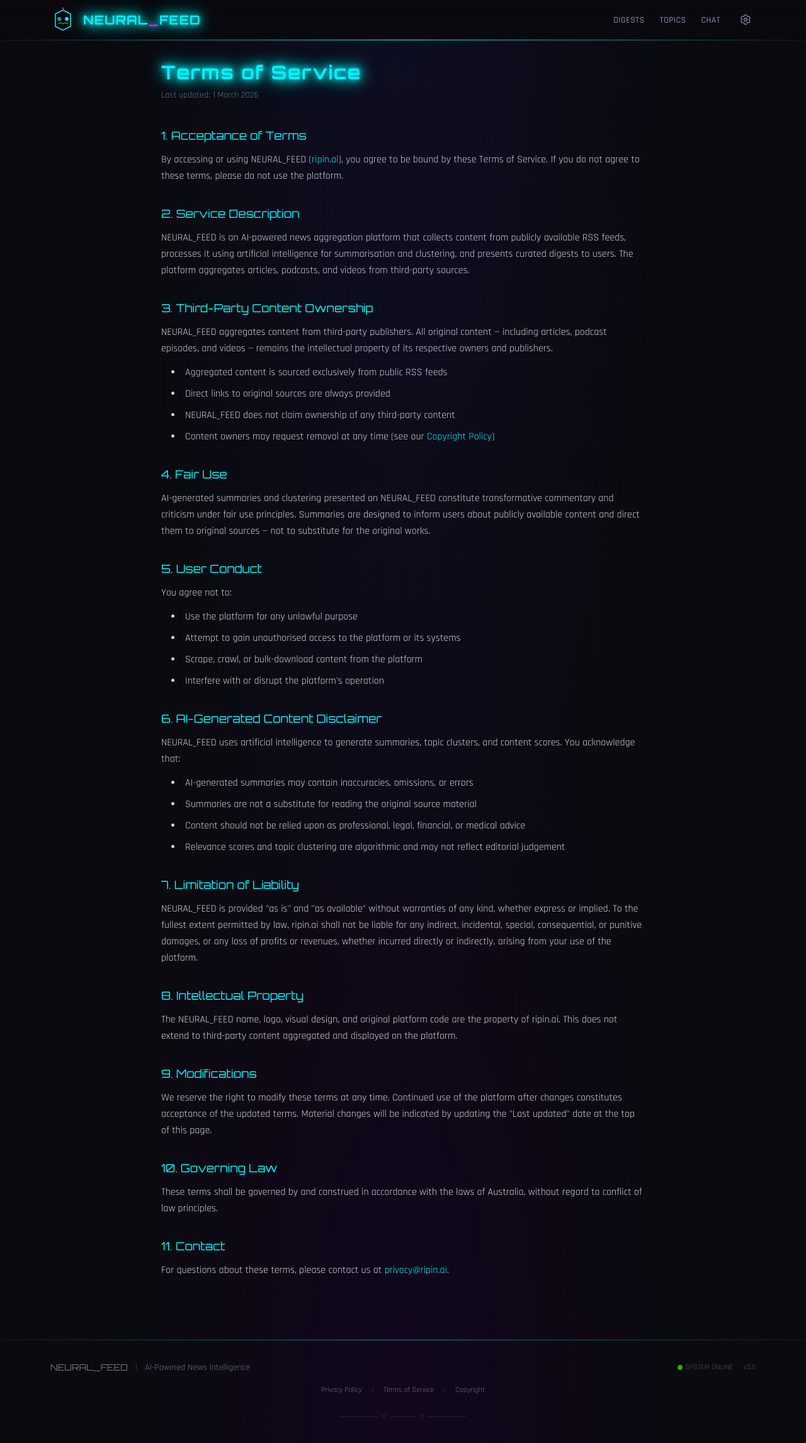
After one commit to jungleboyz/ai-news-agent, a Python web app: template web/templates/terms.html in a window 1280 px wide. The commit adds this page. Shown: the whole page at 63% size. Run offline with Jinja, Linux system fonts and the light colour scheme; the template is opened without the code that fills it, so the values that code supplies are empty; some libraries are stand-ins or nearby versions.

Commit message:
Add privacy policy, terms of service, and copyright pages
Add themed legal pages extending base.html with cyber styling, footer
links on all pages, and DMCA takedown process. Replaces standalone
privacy_health.html with integrated template.

Co-Authored-By: Claude Opus 4.6 <noreply@anthropic.com>

```diff
--- a/web/templates/base.html
+++ b/web/templates/base.html
@@ -150,6 +150,14 @@
                 </div>
             </div>
 
+            <div class="flex justify-center gap-4 mt-4 text-xs text-gray-500">
+                <a href="/privacy" class="hover:text-neon-cyan transition-colors">Privacy Policy</a>
+                <span class="text-gray-700">|</span>
+                <a href="/terms" class="hover:text-neon-cyan transition-colors">Terms of Service</a>
+                <span class="text-gray-700">|</span>
+                <a href="/copyright" class="hover:text-neon-cyan transition-colors">Copyright</a>
+            </div>
+
             <!-- Decorative circuit lines -->
             <div class="mt-6 flex justify-center">
                 <svg width="200" height="20" class="text-gray-800">
--- /dev/null
+++ b/web/templates/terms.html
@@ -0,0 +1,84 @@
+{% extends "base.html" %}
+{% block title %}Terms of Service — NEURAL_FEED{% endblock %}
+
+{% block content %}
+<div class="max-w-3xl mx-auto">
+    <h1 class="font-cyber text-2xl md:text-3xl font-bold neon-text tracking-wider mb-2">Terms of Service</h1>
+    <p class="text-sm text-gray-500 mb-10">Last updated: 1 March 2026</p>
+
+    <div class="space-y-8 text-gray-300 leading-relaxed">
+        <section>
+            <h2 class="font-cyber text-lg text-neon-cyan mb-3">1. Acceptance of Terms</h2>
+            <p>By accessing or using NEURAL_FEED (<a href="https://ripin.ai" class="text-neon-cyan hover:underline">ripin.ai</a>), you agree to be bound by these Terms of Service. If you do not agree to these terms, please do not use the platform.</p>
+        </section>
+
+        <section>
+            <h2 class="font-cyber text-lg text-neon-cyan mb-3">2. Service Description</h2>
+            <p>NEURAL_FEED is an AI-powered news aggregation platform that collects content from publicly available RSS feeds, processes it using artificial intelligence for summarisation and clustering, and presents curated digests to users. The platform aggregates articles, podcasts, and videos from third-party sources.</p>
+        </section>
+
+        <section>
+            <h2 class="font-cyber text-lg text-neon-cyan mb-3">3. Third-Party Content Ownership</h2>
+            <p class="mb-3">NEURAL_FEED aggregates content from third-party publishers. All original content — including articles, podcast episodes, and videos — remains the intellectual property of its respective owners and publishers.</p>
+            <ul class="list-disc list-inside space-y-2 ml-4">
+                <li>Aggregated content is sourced exclusively from public RSS feeds</li>
+                <li>Direct links to original sources are always provided</li>
+                <li>NEURAL_FEED does not claim ownership of any third-party content</li>
+                <li>Content owners may request removal at any time (see our <a href="/copyright" class="text-neon-cyan hover:underline">Copyright Policy</a>)</li>
+            </ul>
+        </section>
+
+        <section>
+            <h2 class="font-cyber text-lg text-neon-cyan mb-3">4. Fair Use</h2>
+            <p>AI-generated summaries and clustering presented on NEURAL_FEED constitute transformative commentary and criticism under fair use principles. Summaries are designed to inform users about publicly available content and direct them to original sources — not to substitute for the original works.</p>
+        </section>
+
+        <section>
+            <h2 class="font-cyber text-lg text-neon-cyan mb-3">5. User Conduct</h2>
+            <p>You agree not to:</p>
+            <ul class="list-disc list-inside space-y-2 ml-4 mt-3">
+                <li>Use the platform for any unlawful purpose</li>
+                <li>Attempt to gain unauthorised access to the platform or its systems</li>
+                <li>Scrape, crawl, or bulk-download content from the platform</li>
+                <li>Interfere with or disrupt the platform's operation</li>
+            </ul>
+        </section>
+
+        <section>
+            <h2 class="font-cyber text-lg text-neon-cyan mb-3">6. AI-Generated Content Disclaimer</h2>
+            <p class="mb-3">NEURAL_FEED uses artificial intelligence to generate summaries, topic clusters, and content scores. You acknowledge that:</p>
+            <ul class="list-disc list-inside space-y-2 ml-4">
+                <li>AI-generated summaries may contain inaccuracies, omissions, or errors</li>
+                <li>Summaries are not a substitute for reading the original source material</li>
+                <li>Content should not be relied upon as professional, legal, financial, or medical advice</li>
+                <li>Relevance scores and topic clustering are algorithmic and may not reflect editorial judgement</li>
+            </ul>
+        </section>
+
+        <section>
+            <h2 class="font-cyber text-lg text-neon-cyan mb-3">7. Limitation of Liability</h2>
+            <p>NEURAL_FEED is provided "as is" and "as available" without warranties of any kind, whether express or implied. To the fullest extent permitted by law, ripin.ai shall not be liable for any indirect, incidental, special, consequential, or punitive damages, or any loss of profits or revenues, whether incurred directly or indirectly, arising from your use of the platform.</p>
+        </section>
+
+        <section>
+            <h2 class="font-cyber text-lg text-neon-cyan mb-3">8. Intellectual Property</h2>
+            <p>The NEURAL_FEED name, logo, visual design, and original platform code are the property of ripin.ai. This does not extend to third-party content aggregated and displayed on the platform.</p>
+        </section>
+
+        <section>
+            <h2 class="font-cyber text-lg text-neon-cyan mb-3">9. Modifications</h2>
+            <p>We reserve the right to modify these terms at any time. Continued use of the platform after changes constitutes acceptance of the updated terms. Material changes will be indicated by updating the "Last updated" date at the top of this page.</p>
+        </section>
+
+        <section>
+            <h2 class="font-cyber text-lg text-neon-cyan mb-3">10. Governing Law</h2>
+            <p>These terms shall be governed by and construed in accordance with the laws of Australia, without regard to conflict of law principles.</p>
+        </section>
+
+        <section>
+            <h2 class="font-cyber text-lg text-neon-cyan mb-3">11. Contact</h2>
+            <p>For questions about these terms, please contact us at <a href="mailto:privacy@ripin.ai" class="text-neon-cyan hover:underline">privacy@ripin.ai</a>.</p>
+        </section>
+    </div>
+</div>
+{% endblock %}
```
Also changed, not shown: web/app.py (+13 -3 lines), web/templates/copyright.html (added, +50 -0 lines), web/templates/privacy.html (added, +51 -0 lines), web/templates/privacy_health.html (deleted, +0 -50 lines).
